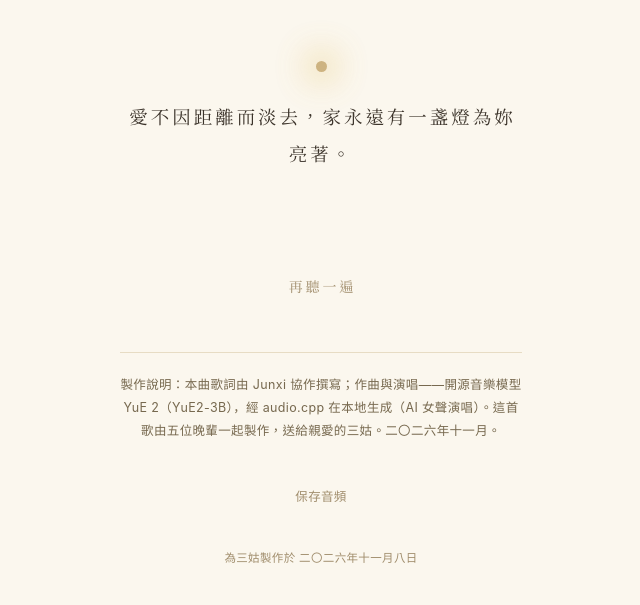
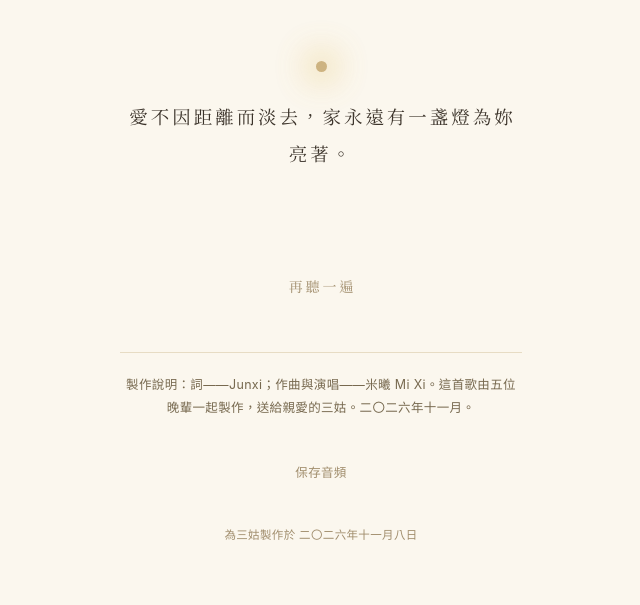
Before and after one commit to king818/for-sangu, a plain HTML site: page 10c30903255fd73dacca8890/index.html in a window 1280 px wide. Shown: the part 3817-4422 px from the top of the page, without its empty margins (319-959 px from the left). Drawn offline with Linux system fonts and the light colour scheme.

Commit message:
Credits footnote de-technicalized (boss 2026-11-10): remove YuE 2 / audio.cpp model detail; human credits only

```diff
--- a/10c30903255fd73dacca8890/index.html
+++ b/10c30903255fd73dacca8890/index.html
@@ -355,7 +355,7 @@
   <!-- 結尾 -->
   <div class="closing" id="closing">
     <button class="replay" id="replayBtn" type="button">再聽一遍</button>
-    <p class="footnote">製作說明：本曲歌詞由 Junxi 協作撰寫；作曲與演唱——開源音樂模型 YuE 2（YuE2-3B），經 audio.cpp 在本地生成（AI 女聲演唱）。這首歌由五位晚輩一起製作，送給親愛的三姑。二〇二六年十一月。</p>
+    <p class="footnote">製作說明：詞——Junxi；作曲與演唱——米曦 Mi Xi。這首歌由五位晚輩一起製作，送給親愛的三姑。二〇二六年十一月。</p>
     <a class="save" href="song.mp3" download>保存音頻</a>
     <p class="made-date">為三姑製作於 二〇二六年十一月八日</p>
   </div>
```
